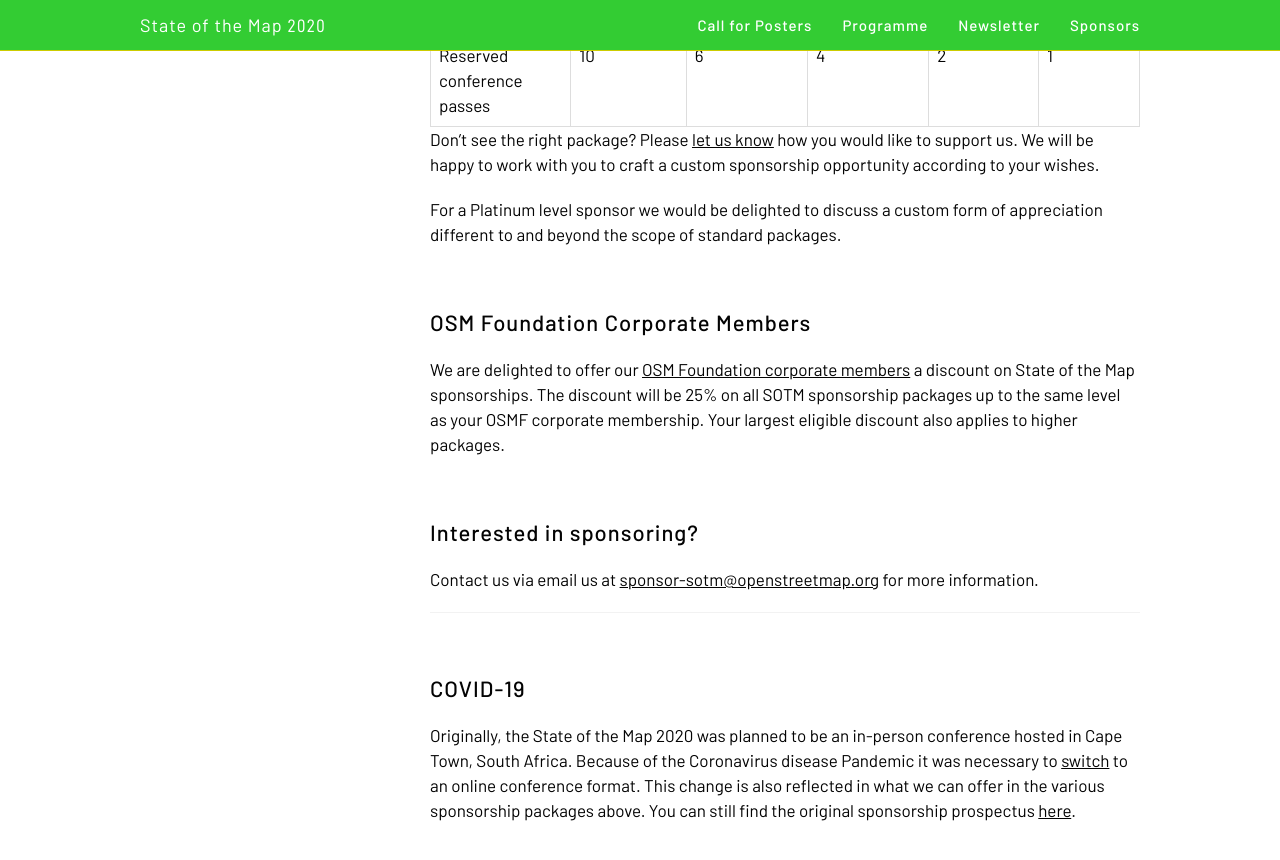
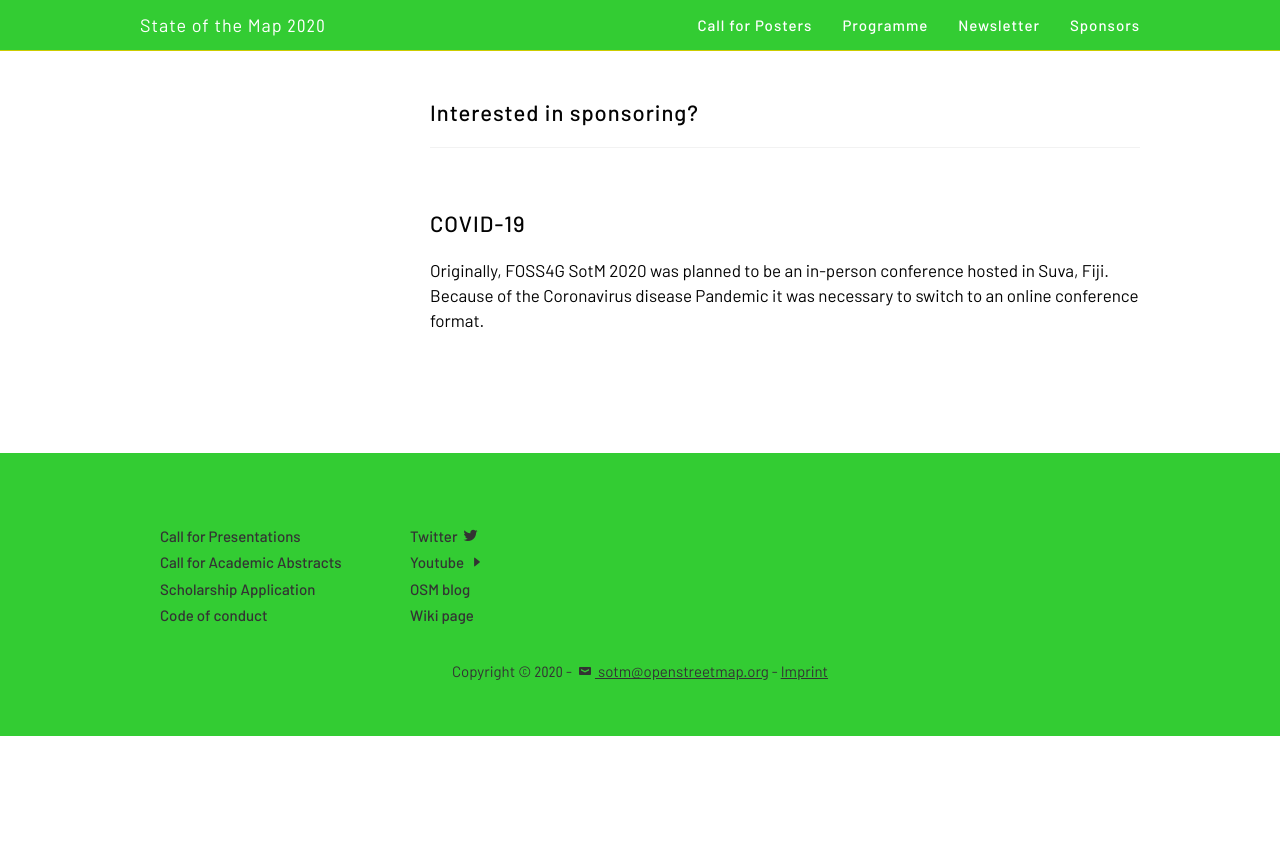
Before and after one commit to osgeo-oceania/foss4g-sotm-oceania-2020, a Jekyll site: the page built from sponsoring/index.md, in a window 1280 px wide and 900 px high, scrolled down 1109 px. Shown: the top 860 px of the window. Built offline with Jekyll 4.4.1, drawn with Linux system fonts in a browser that asks for light colours; after the commit the page ends 1845 px from its top, so only the background shows below that; some of the changed text lies outside the part shown.

Commit message:
stripping SotM sponsorship details

```diff
--- a/sponsoring/index.md
+++ b/sponsoring/index.md
@@ -6,17 +6,13 @@
 
 # Sponsoring
 
-The annual global conference of the [OpenStreetMap community](https://www.openstreetmap.org/about), the <em>State of the Map</em> (SotM) brings together the brightest and most active members of the OpenStreetMap (OSM) surveying and development community from around the world for an intense exchange of results and ideas that strengthens the project and ensures its continued success.
-
-SotM 2020 will be an [online conference](https://blog.openstreetmap.org/2020/03/27/sotm-2020-will-be-a-virtual-conference/) happening on 4 and 5 July 2020.
 
 ## Sponsorship packages
 
-Sponsorship is available in packages. Packages include some or all of the following opportunities:
 
 |                                    | Platinum | Gold | Silver | Bronze | Supporter |
 |---------------------------- | ------ | -----  | ----- | ----- | ----- |
-|                                   | EUR 24000 | EUR 14000 | EUR 8000 | EUR 3000 | EUR 700 |
+|                                   | tba | tba | tba | tba | tba |
 | <span title="replacement for exhibition in main hall">Virtual Booth</span>    | BBB Channel | BBB Channel | BBB Channel | - | - |
 | <s>Placement of leaflets</s>     | x | x | x | x | x |
 | Special appreciation      | yes | - | - | - | - |
@@ -33,16 +29,12 @@
 
 For a Platinum level sponsor we would be delighted to discuss a custom form of appreciation different to and beyond the scope of standard packages.
 
-## OSM Foundation Corporate Members
-
-We are delighted to offer our [OSM Foundation corporate members](https://wiki.osmfoundation.org/wiki/Corporate_Members) a discount on State of the Map sponsorships. The discount will be 25% on all SOTM sponsorship packages up to the same level as your OSMF corporate membership. Your largest eligible discount also applies to higher packages.
 
 ## Interested in sponsoring?
 
-Contact us via email us at <a href="mailto:sponsor-sotm@openstreetmap.org">sponsor-sotm@openstreetmap.org</a> for more information.
 
 <hr>
 
 ## COVID-19
 
-Originally, the State of the Map 2020 was planned to be an in-person conference hosted in Cape Town, South Africa. Because of the Coronavirus disease Pandemic it was necessary to [switch](https://blog.openstreetmap.org/2020/03/27/sotm-2020-will-be-a-virtual-conference/) to an online conference format. This change is also reflected in what we can offer in the various sponsorship packages above. You can still find the original sponsorship prospectus [here]({{site.baseurl}}/sponsoring-sotm2020.pdf).
+Originally, FOSS4G SotM 2020 was planned to be an in-person conference hosted in Suva, Fiji. Because of the Coronavirus disease Pandemic it was necessary to switch to an online conference format.
```
